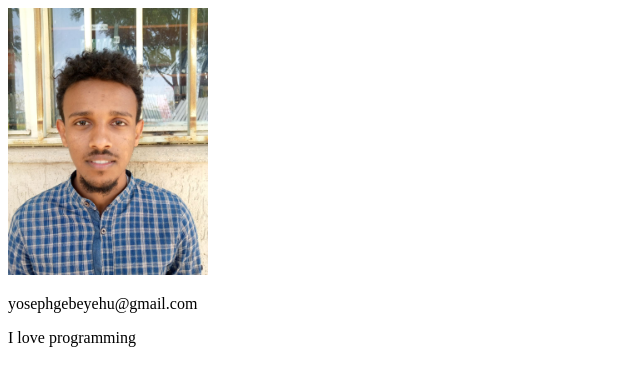
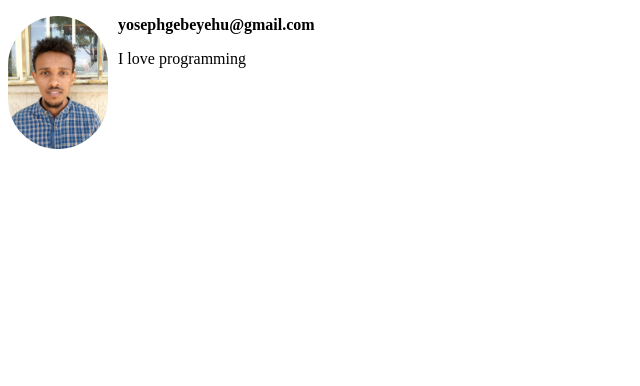
Before and after one commit to Yoseph-Gebeyehu/New-HTML-PROJECT, a plain HTML site: page index.html in a window 1280 px wide. Shown: the whole page, without its empty margins (0-640 px from the left). Drawn offline with Linux system fonts and the light colour scheme.

Commit message:
Some stylings are added

```diff
--- a/index.html
+++ b/index.html
@@ -5,10 +5,22 @@
     <meta http-equiv="X-UA-Compatible" content="IE=edge">
     <meta name="viewport" content="width=device-width, initial-scale=1.0">
     <title>My beatiful website</title>
+    <style>
+        img{
+            width: 100px;
+            border-radius: 50px;
+            float: left;
+            margin-right: 10px;
+        }
+        .username{
+            font-weight: bold;
+        }
+
+    </style>
 </head>
 <body>
-    <img src="MyPic.jpg" alt="My Pic" width="200" height="auto">
-    <p>yosephgebeyehu@gmail.com</p>
+    <img src="MyPic.jpg" alt="My Pic" >
+    <p class="username">yosephgebeyehu@gmail.com</p>
     <p>I love programming</p>
 </body>
 </html>
```
